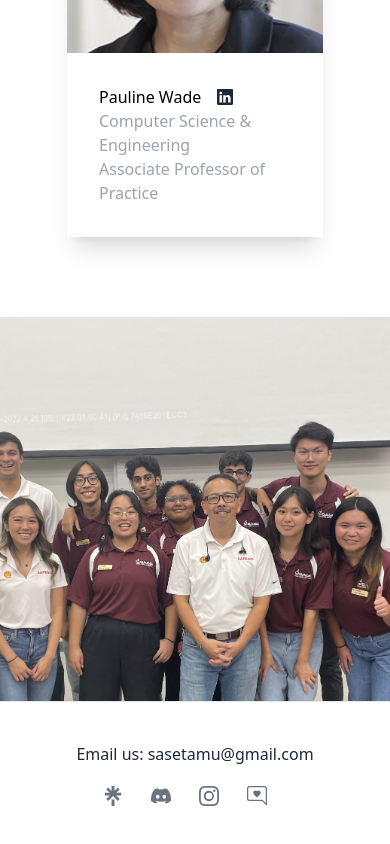
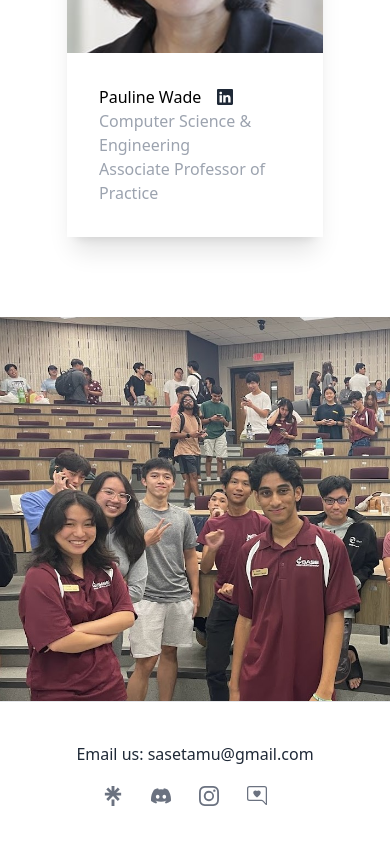
Before and after one commit to victoriaemily/SASE-TAMU, a Next.js app: page /our-team in a window 390 px wide. Shown: the part 5075-5919 px from the top of the page. Built offline with nearby package versions, Linux system fonts and the light colour scheme.

Commit message:
fix our team mobile view

```diff
--- a/src/pages/our-team.tsx
+++ b/src/pages/our-team.tsx
@@ -105,7 +105,9 @@ const Team : NextPage = () => {
       link="https://www.linkedin.com/in/paulinewade"
       />
       </div>
-      <div className="flex bg-white items-center justify-center h-96 bg-fixed bg-center bg-cover bg-officer">
+      <div className="block md:hidden flex bg-white items-center justify-center h-96 bg-fixed bg-center bg-cover bg-officer_mobile">
+      </div>
+      <div className="hidden md:block flex bg-white items-center justify-center h-96 bg-fixed bg-center bg-cover bg-officer">
       </div>
     <Footer/>
     </div>
--- a/tailwind.config.ts
+++ b/tailwind.config.ts
@@ -16,6 +16,7 @@ export default {
         'informational': "url('/footer/index_bg.jpg')",
         'meow': "url('/footer/meow.jpg')",
         'officer': "url('/footer/officer.jpg')",
+        'officer_mobile': "url('/footer/officer_mobile.jpg')",
         'sponsor': "url('/footer/sponsor.jpg')",
         'cuties': "url('/footer/cutiess.jpg')",
         'karaoke': "url('/footer/karaoke.jpg')",
```
Also changed, not shown: public/footer/officer_mobile.jpg (added), 1 other file (tests, documents, lock files or other folders).
